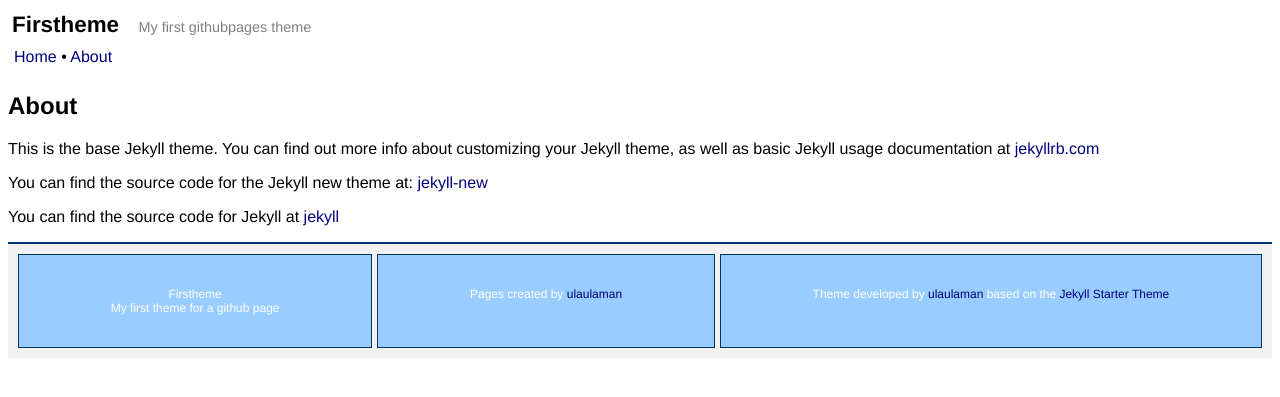
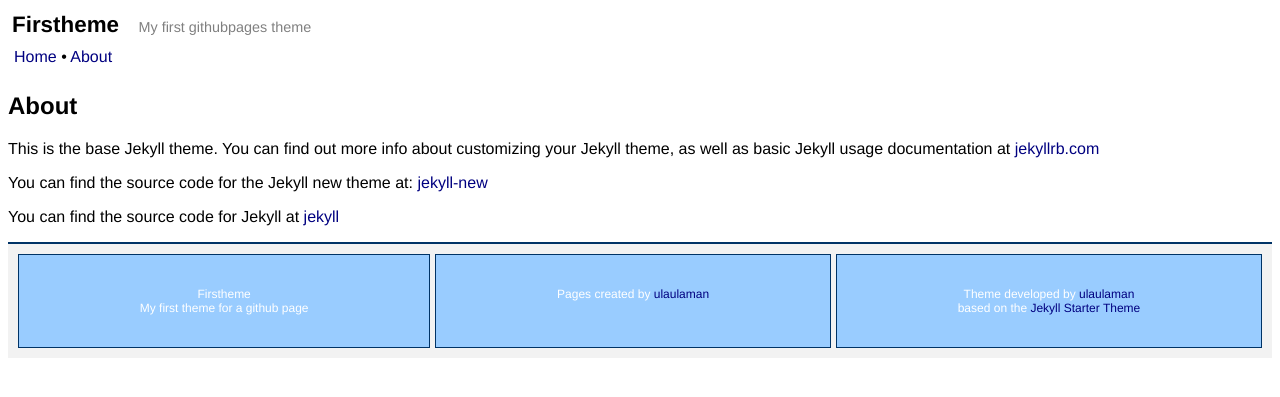
Before and after one commit to ulaulaman/firstheme, a Jekyll site: the page built from about.md, in a window 1280 px wide. Shown: the top 397 px of the page. Built offline with Jekyll 4.4.1, drawn with Linux system fonts in a browser that asks for light colours.

Commit message:
Update footer.html

```diff
--- a/_includes/footer.html
+++ b/_includes/footer.html
@@ -13,7 +13,8 @@
       </div>
 
       <div class="footer-grid-item">
-        <p>Theme developed by <a href="https://github.com/ulaulaman" target="github">ulaulaman</a> based on the <a href="https://github.com/henrythemes/jekyll-starter-theme" target="github">Jekyll Starter Theme</a></p>
+        <p>Theme developed by <a href="https://github.com/ulaulaman" target="github">ulaulaman</a><br/>
+          based on the <a href="https://github.com/henrythemes/jekyll-starter-theme" target="github">Jekyll Starter Theme</a></p>
       </div>
     </div>
 
```
